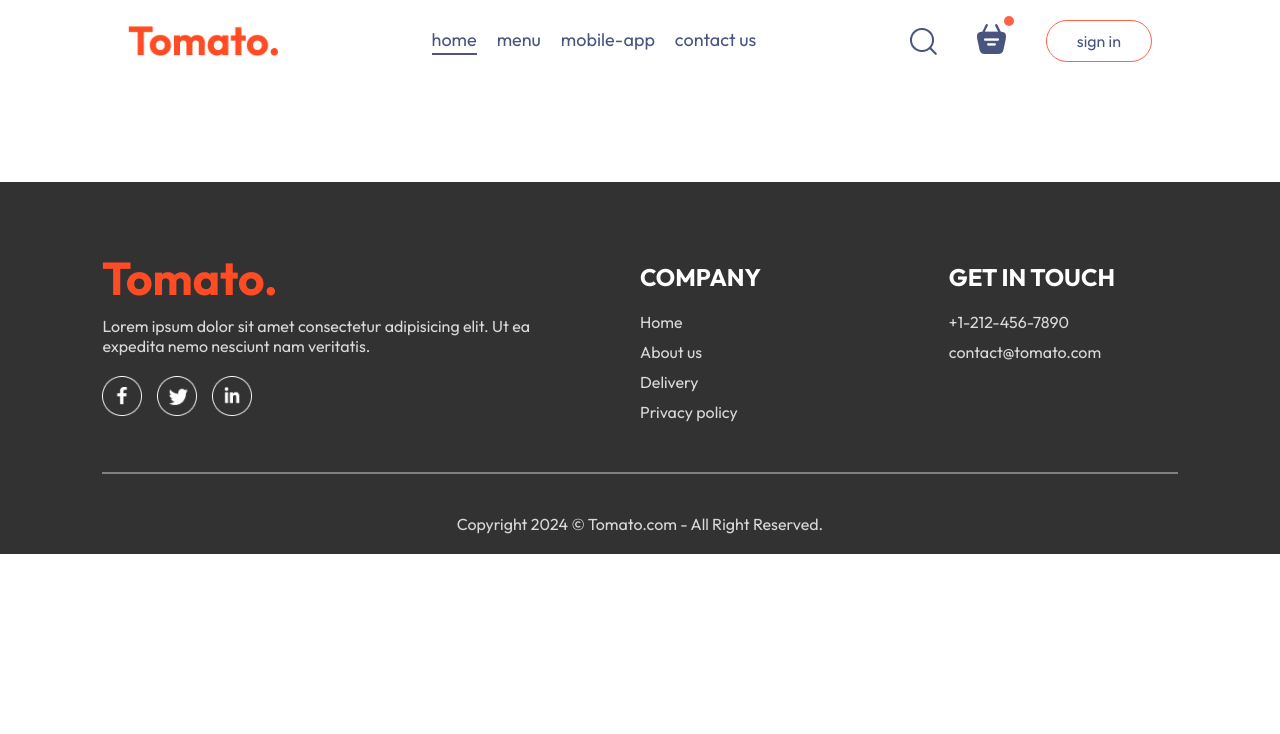
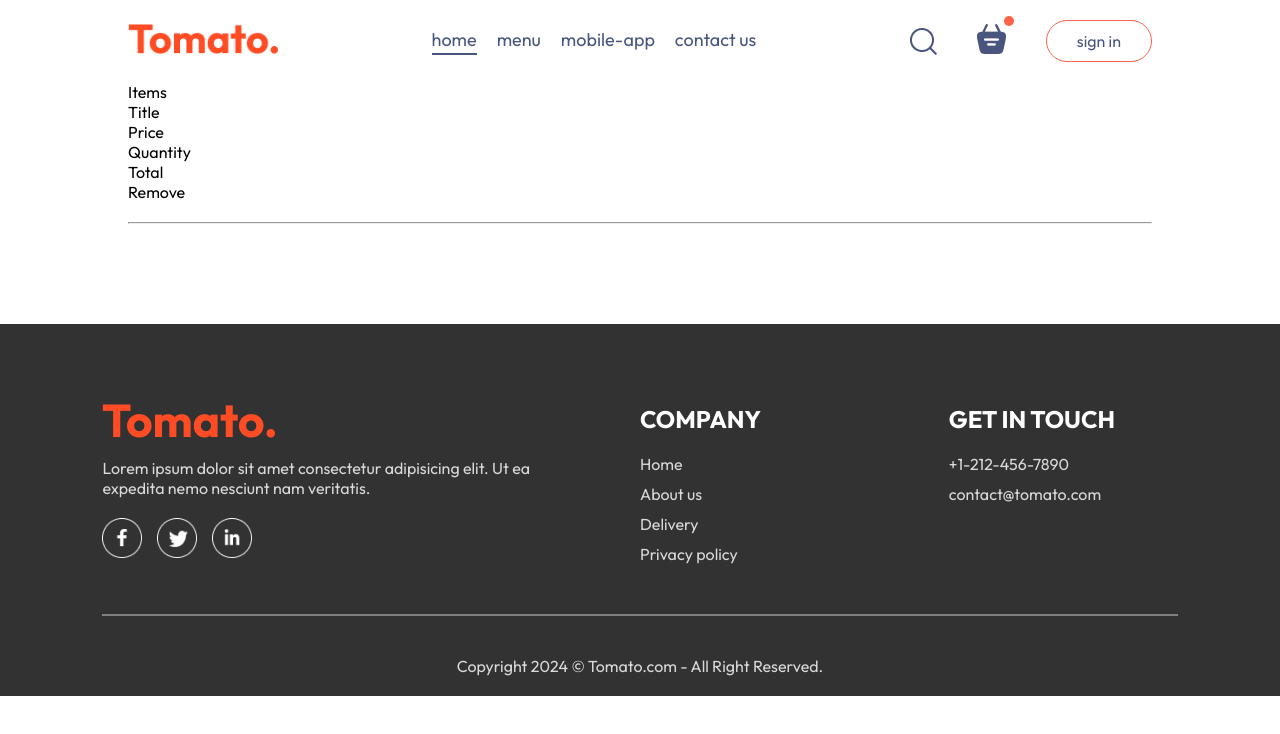
Before and after one commit to mhdmusharraf/Food-Delivery-App, a React (Vite) app in the folder frontend/: page /cart in a window 1280 px wide. Shown: the top 734 px of the page. Built offline with nearby package versions, Linux system fonts and the light colour scheme.

Commit message:
creating cart page

```diff
--- a/frontend/src/components/Navbar/Navbar.jsx
+++ b/frontend/src/components/Navbar/Navbar.jsx
@@ -8,7 +8,9 @@
 
   return (
     <div className="navbar">
-      <img src={assets.logo} alt="" className="logo" />
+      <Link to="/">
+        <img src={assets.logo} alt="" className="logo" />
+      </Link>
       <ul className="navbar-menu">
         <Link
           to="/"
@@ -42,7 +44,9 @@
       <div className="navbar-right">
         <img src={assets.search_icon} alt="" />
         <div className="navbar-search-icon">
-          <img src={assets.basket_icon} alt="" />
+          <Link to="/cart">
+            <img src={assets.basket_icon} alt="" />
+          </Link>
           <div className="dot"></div>
         </div>
         <button onClick={() => setShowLogin(true)}>sign in</button>
--- a/frontend/src/pages/Cart/Cart.jsx
+++ b/frontend/src/pages/Cart/Cart.jsx
@@ -1,12 +1,38 @@
-import React from 'react';
+import React, { useContext } from "react";
 import "./Cart.css";
+import { StoreContext } from "../../context/StoreContext";
 
 const Cart = () => {
+  const { cartItems, food_list, removeFromCart } = useContext(StoreContext);
+
   return (
-    <div>
+    <div className="cart">
+      <div className="cart-items">
+        <div className="cart-items-title">
+          <p>Items</p>
+          <p>Title</p>
+          <p>Price</p>
+          <p>Quantity</p>
+          <p>Total</p>
+          <p>Remove</p>
+        </div>
+        <br />
+        <hr />
+        {food_list.map((item, index) => {
+          if (cartItems[item._id] > 0) {
+            return <div className="cart-items-title cart-items-item">
+              <img src={item.image} alt="" />
+              <p>{item.name}</p>
+              <p>${item.price}</p>
+              <p>{cartItems[item._id]}</p>
+              <p>{item.price*cartItems[item._id]}</p>
+              <p>X</p>
+            </div>;
+          }
+        })}
+      </div>
+    </div>
+  );
+};
 
-    </div>
-  )
-}
-
-export default Cart
+export default Cart;
```
